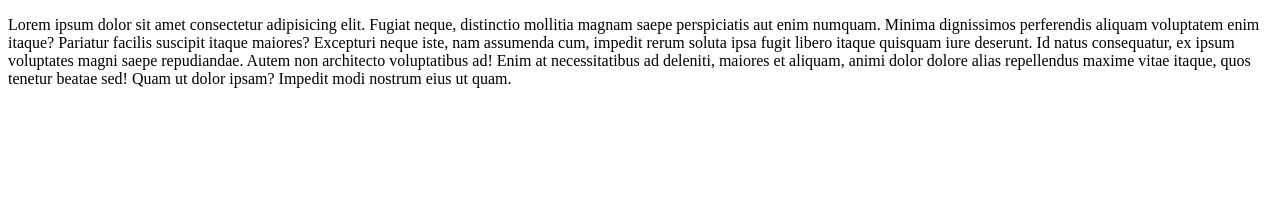
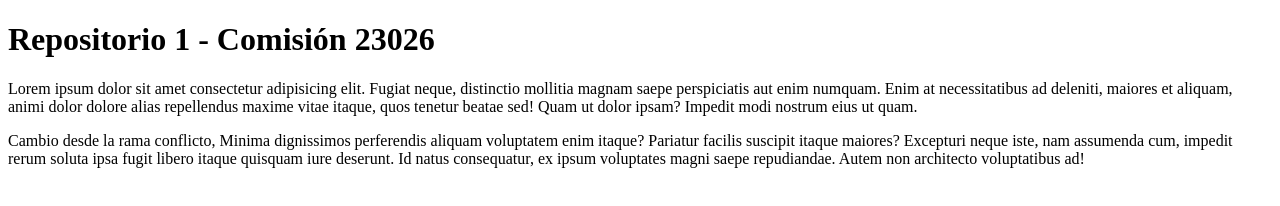
Before and after one commit to Hachiel/repoCoC23026, a plain HTML site: page index.html in a window 1280 px wide. Drawn offline with Linux system fonts and the light colour scheme.

Commit message:
primer cambio de ramaconflicto

```diff
--- a/index.html
+++ b/index.html
@@ -4,12 +4,17 @@
     <meta charset="UTF-8">
     <meta http-equiv="X-UA-Compatible" content="IE=edge">
     <meta name="viewport" content="width=device-width, initial-scale=1.0">
-    <title>Document</title>
+    <title>Clase 1 GIT</title>
 </head>
 <body>
-    <p>Lorem ipsum dolor sit amet consectetur adipisicing elit. Fugiat neque, distinctio mollitia magnam saepe perspiciatis aut enim numquam. Minima dignissimos perferendis aliquam voluptatem enim itaque? Pariatur facilis suscipit itaque maiores?
-    Excepturi neque iste, nam assumenda cum, impedit rerum soluta ipsa fugit libero itaque quisquam iure deserunt. Id natus consequatur, ex ipsum voluptates magni saepe repudiandae. Autem non architecto voluptatibus ad!
-    Enim at necessitatibus ad deleniti, maiores et aliquam, animi dolor dolore alias repellendus maxime vitae itaque, quos tenetur beatae sed! Quam ut dolor ipsam? Impedit modi nostrum eius ut quam.
+    <h1>Repositorio 1 - Comisión 23026</h1>
+    <p>
+        Lorem ipsum dolor sit amet consectetur adipisicing elit. Fugiat neque, distinctio mollitia magnam saepe perspiciatis aut enim numquam.
+        Enim at necessitatibus ad deleniti, maiores et aliquam, animi dolor dolore alias repellendus maxime vitae itaque, quos tenetur beatae sed! Quam ut dolor ipsam? Impedit modi nostrum eius ut quam.
+    </p>
+    <p>
+        Cambio desde la rama conflicto, Minima dignissimos perferendis aliquam voluptatem enim itaque? Pariatur facilis suscipit itaque maiores?
+        Excepturi neque iste, nam assumenda cum, impedit rerum soluta ipsa fugit libero itaque quisquam iure deserunt. Id natus consequatur, ex ipsum voluptates magni saepe repudiandae. Autem non architecto voluptatibus ad!
     </p>
 </body>
 </html>
```
